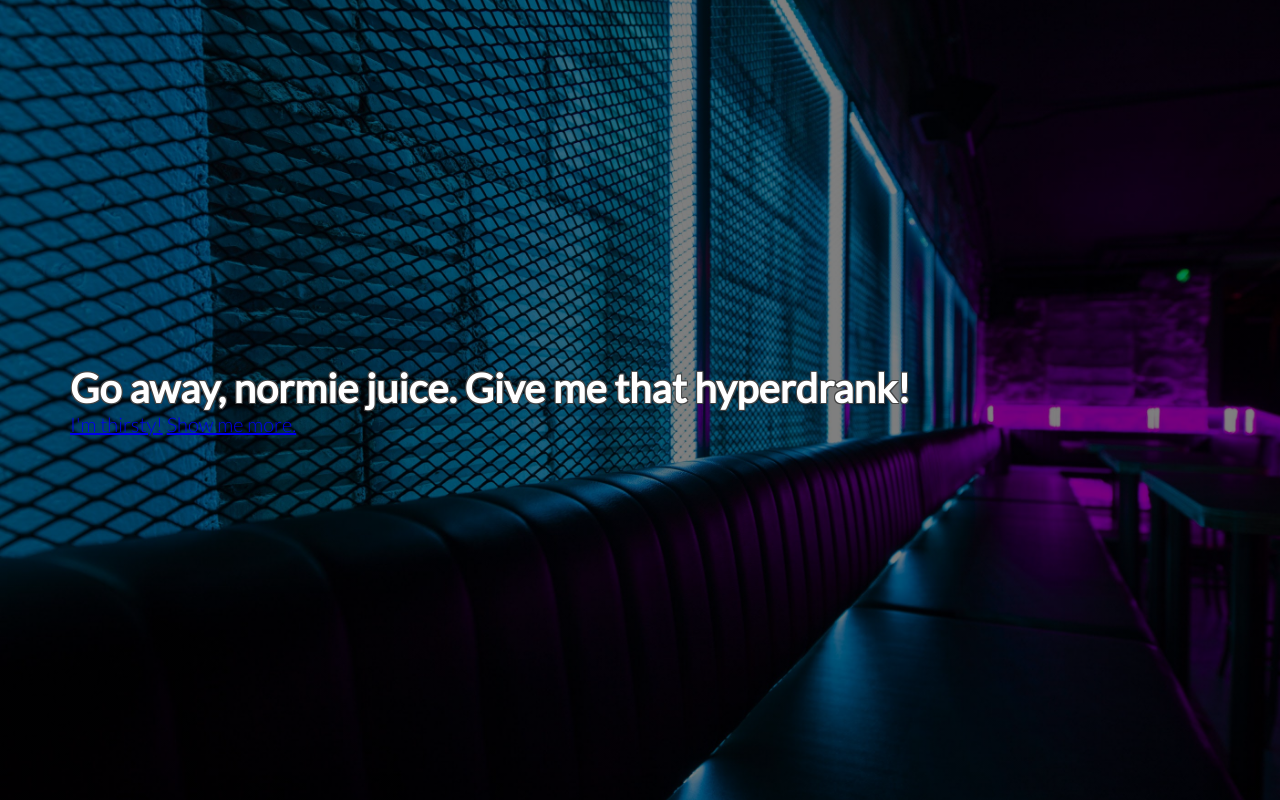
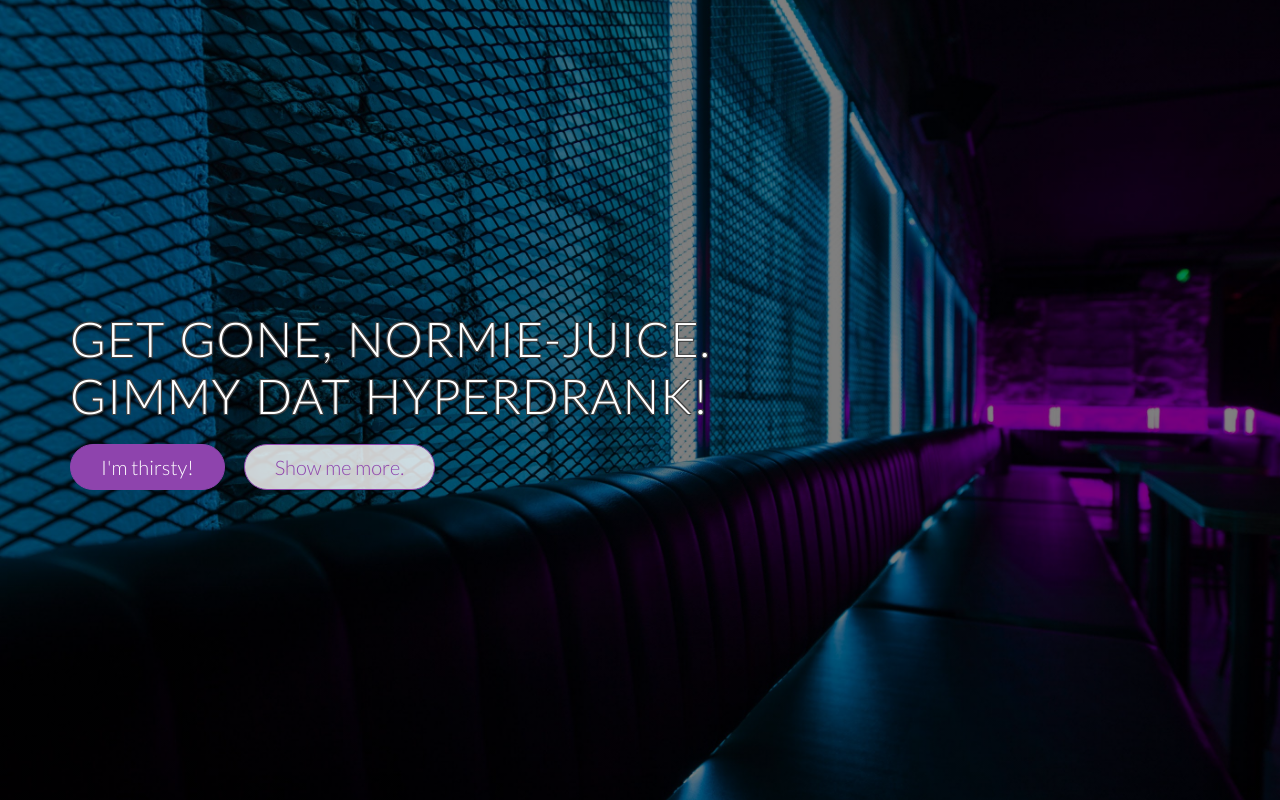
Before and after one commit to jonnynoone/hyperdrank, a plain HTML site: page index.html in a window 1280 px wide. Drawn offline with Linux system fonts and the light colour scheme.

Commit message:
added buttons

```diff
--- a/index.html
+++ b/index.html
@@ -21,9 +21,13 @@
 <body>
     <header>
         <div class="hero-text-box">
-            <h1>Go away, normie juice. Give me that hyperdrank!</h1>
-            <a href="#">I'm thirsty!</a>
-            <a href="#">Show me more.</a>
+            <h1>
+                Get gone, normie-juice.<br>
+                Gimmy dat hyperdrank!
+            </h1>
+
+            <a class="btn btn-full" href="#">I'm thirsty!</a>
+            <a class="btn btn-ghost" href="#">Show me more.</a>
         </div>
     </header>
 </body>
--- a/resources/css/style.css
+++ b/resources/css/style.css
@@ -34,10 +34,50 @@ header {
 }
 
 h1 {
-    margin: 0;
+    margin: 0 0 20px;
     color: #fff;
-    text-shadow: 1px 1px 0px #444,
-                 1px -1px 0px #444,
-                 -1px 1px 0px #444,
-                 -1px -1px 0px #444;
+    font-size: 240%;
+    font-weight: 300;
+    letter-spacing: 1px;
+    word-spacing: 4px;
+    text-transform: uppercase;
+    text-shadow: 1px 1px 0px #444, 1px -1px 0px #444, -1px 1px 0px #444, -1px -1px 0px #444;
 }
+
+.btn {
+    display: inline-block;
+    padding: 10px 30px;
+    font-weight: 300;
+    text-decoration: none;
+    border-radius: 200px;
+    transition: border 0.2s, color 0.2s, background-color 0.2s;
+}
+
+.btn-full {
+    color: #fff;
+    margin-right: 15px;
+    background-color: #8e44ad;
+    border: 1px solid #8e44ad;
+}
+
+.btn-ghost {
+    color: #8e44ad;
+    background-color: rgba(255, 255, 255, 0.8);
+    border: 1px solid #8e44ad;
+}
+
+.btn:hover,
+.btn:active {
+    background-color: #34193f;
+}
+
+.btn-full:hover,
+.btn-full:active {
+    border: 1px solid #34193f;
+}
+
+.btn-ghost:hover,
+.btn-ghost:active {
+    color: #fff;
+    border: 1px solid #8e44ad;
+}
```
